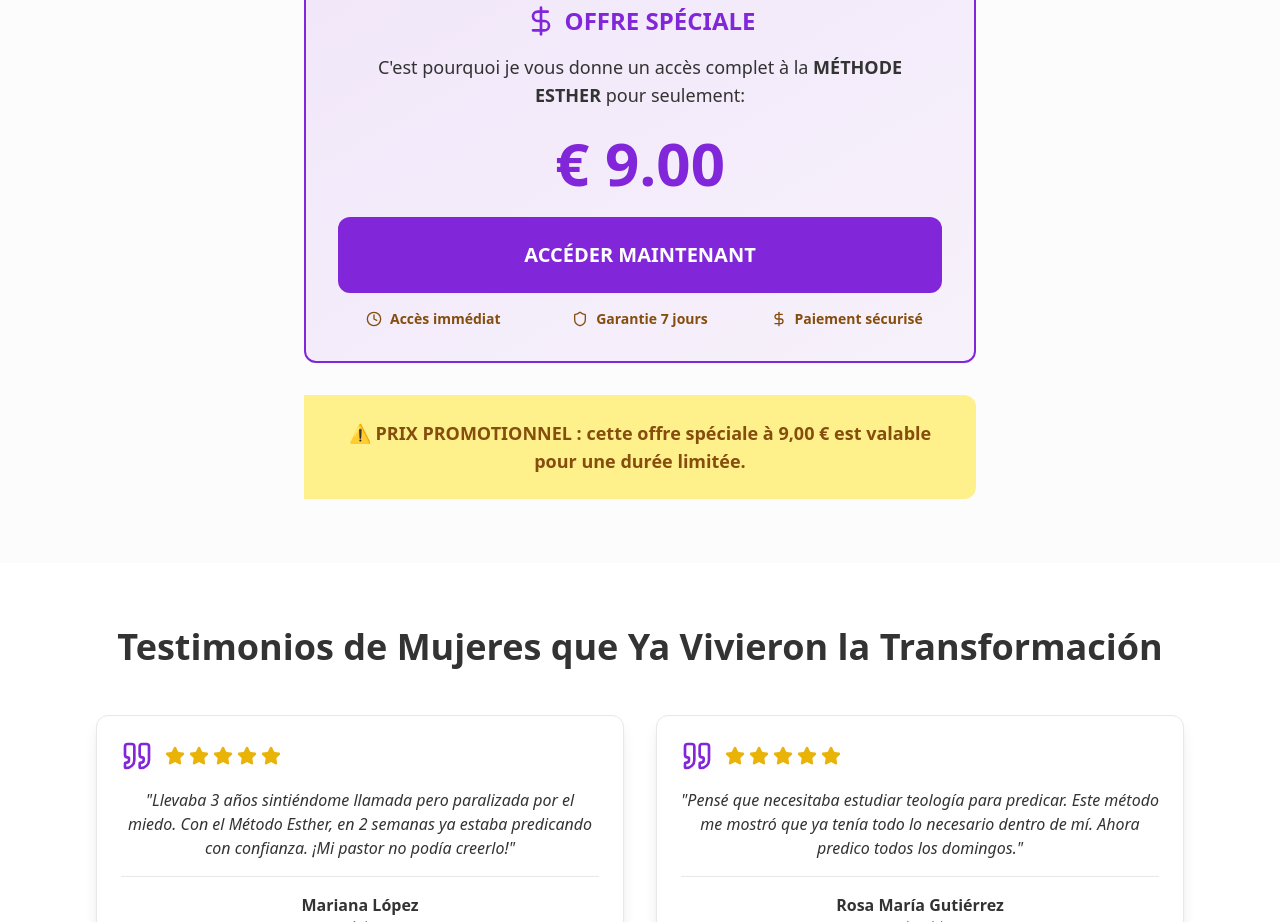
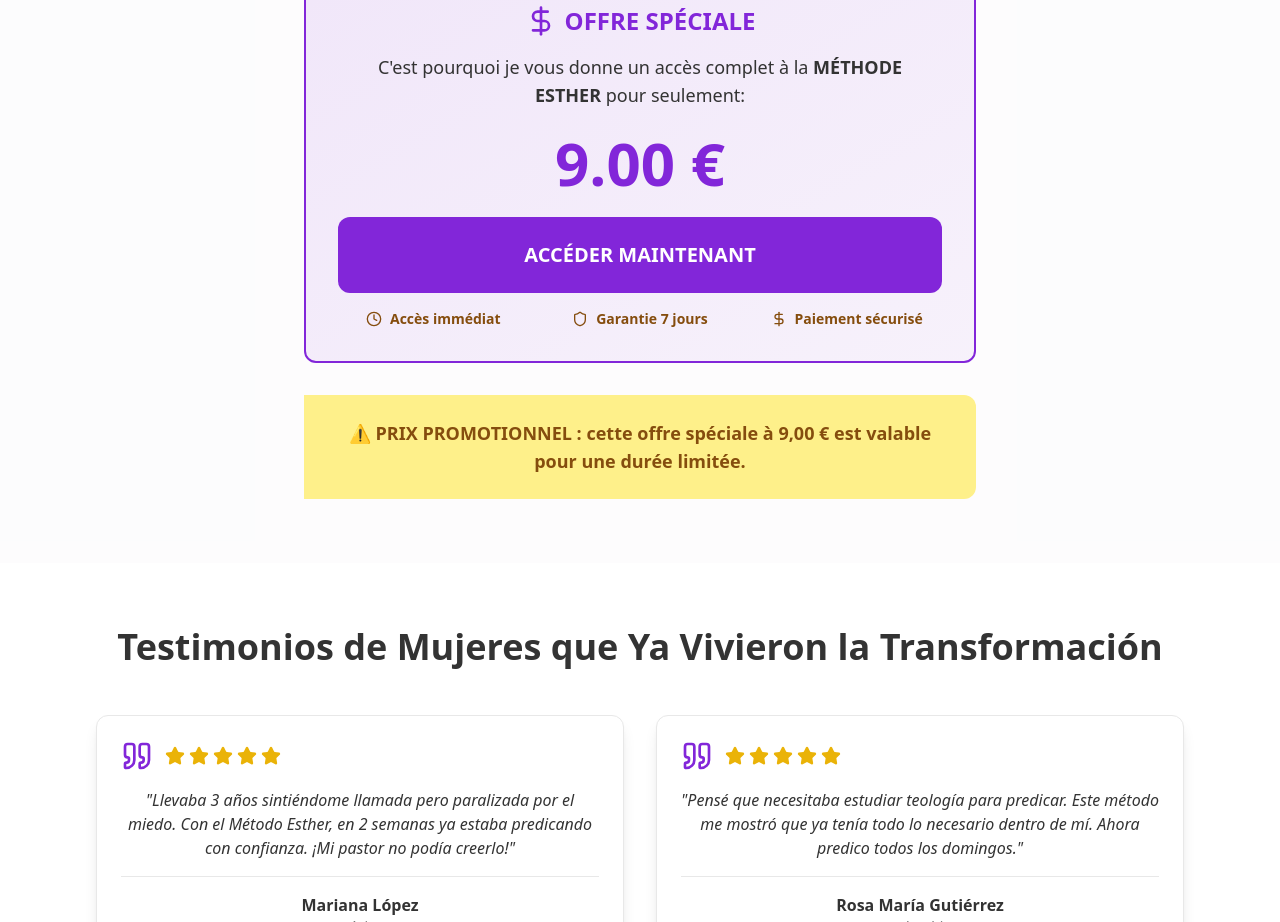
Before and after one commit to luisbr83/Metodo-Ester, a React (Vite) app: page / in a window 1280 px wide. Shown: the part 9620-10542 px from the top of the page. Built offline with nearby package versions, Linux system fonts and the light colour scheme.

Commit message:
Update PricingSection.tsx

```diff
--- a/src/components/PricingSection.tsx
+++ b/src/components/PricingSection.tsx
@@ -44,7 +44,7 @@ const PricingSection = () => {
             </p>
 
             <div className="text-center mb-4 sm:mb-6">
-              <span className="text-3xl sm:text-4xl md:text-5xl lg:text-6xl font-bold text-primary">€ 9.00</span>
+              <span className="text-3xl sm:text-4xl md:text-5xl lg:text-6xl font-bold text-primary">9.00 €</span>
               <p className="text-sm sm:text-base lg:text-lg text-muted-foreground"></p>
             </div>
 
```
